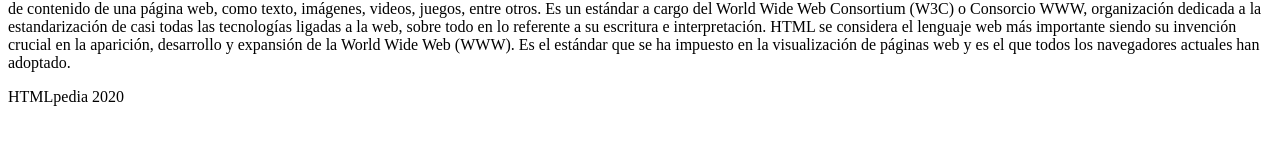
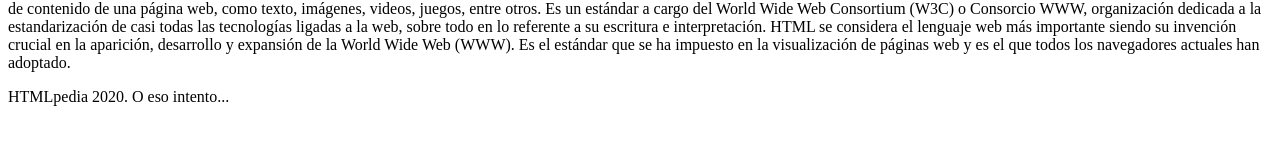
Before and after one commit to spuyelli/HTMLpedia, a plain HTML site: page index.html in a window 1280 px wide. Shown: the part 217-362 px from the top of the page. Drawn offline with Linux system fonts and the light colour scheme.

Commit message:
Prueba.
Co-Authored-By: null <spuyelli@users.noreply.github.com>

```diff
--- a/index.html
+++ b/index.html
@@ -24,7 +24,7 @@
 				</p>
     </section>
 		<footer>
-			<p>HTMLpedia 2020</p>
+			<p>HTMLpedia 2020. O eso intento...</p>
 		</footer>
   </body>
 
```
